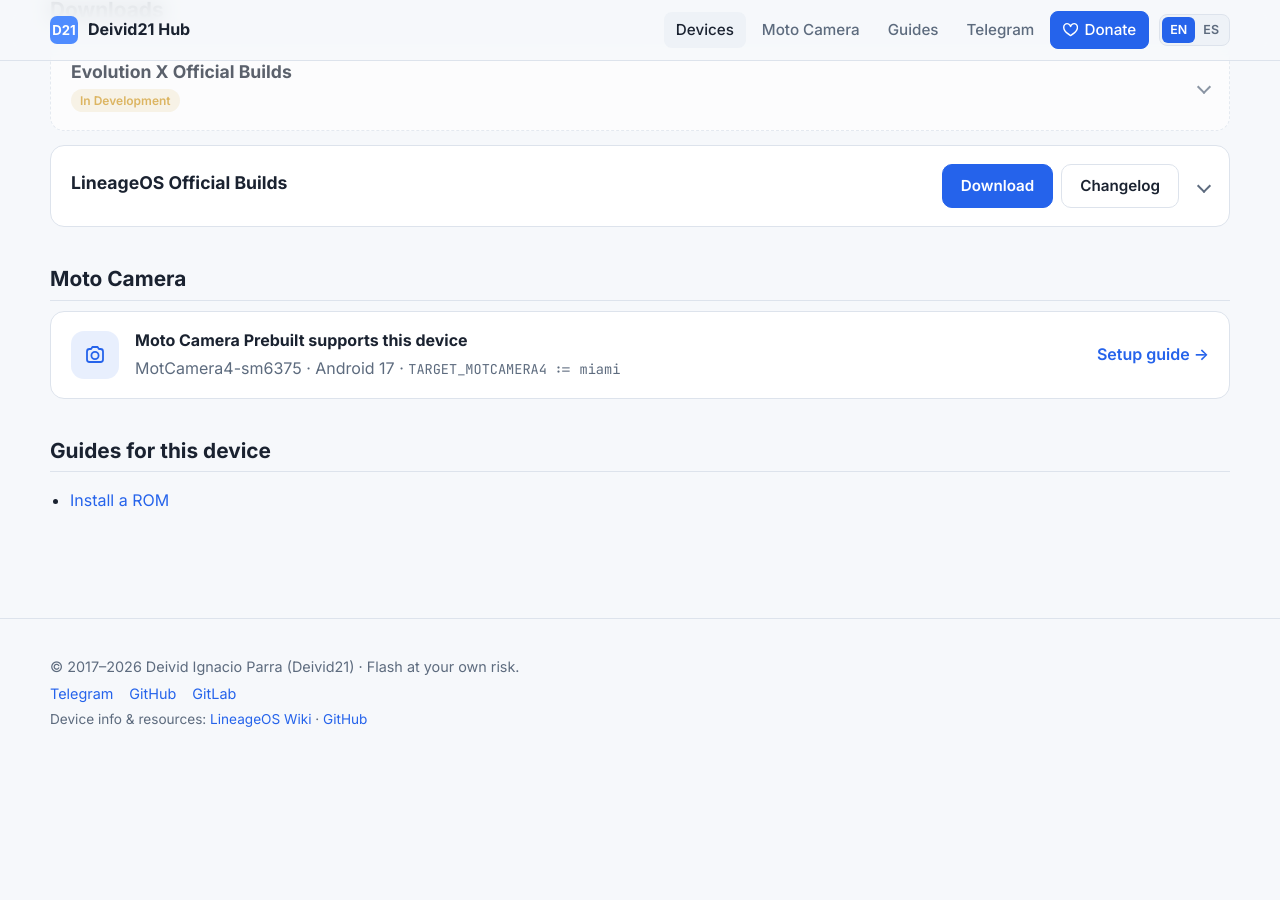
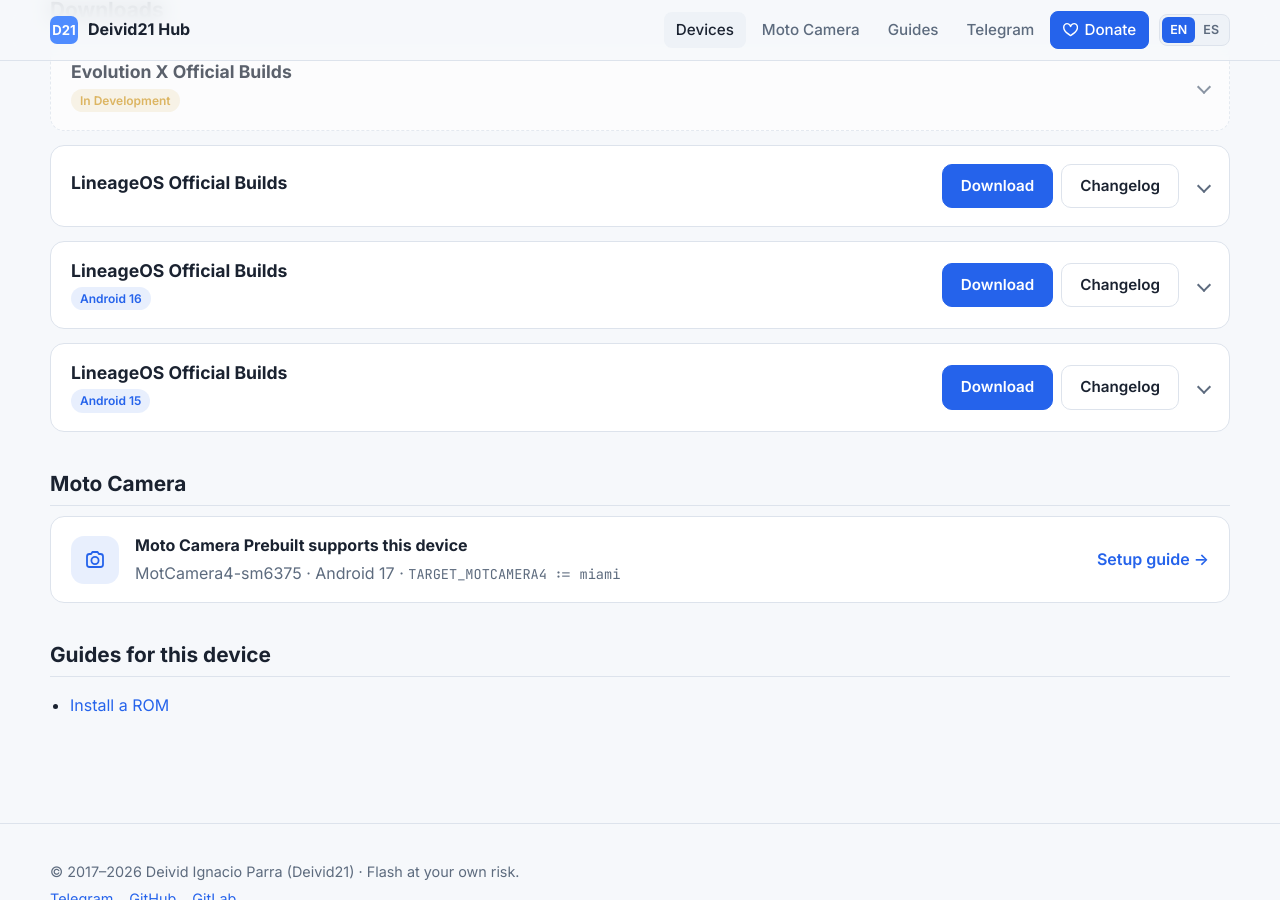
Before and after one commit to Deivid21/deivid21.github.io, a Jekyll site: the page built from _devices/miami.md, in a window 1280 px wide and 900 px high, scrolled down 494 px. Built offline with Jekyll 4.4.1, drawn with Linux system fonts in a browser that asks for light colours; before the commit the page ends 1261 px from its top, so only the background shows below that; part of the change alters nothing that is shown.

Commit message:
feat(devices): add archived LineageOS builds for miami
Keep the last official signed nightlies from Deivid21/RELEASES: 23.2
(Android 16), 22.2 (Android 15).

Co-Authored-By: Claude Opus 5.5 <noreply@anthropic.com>

```diff
--- a/_devices/miami.md
+++ b/_devices/miami.md
@@ -19,4 +19,54 @@ roms:
     # version: ""
     # status: active      # active | discontinued
     # date: 2026-11-03
+  - name: LineageOS
+    archived: true
+    android: 16
+    version: "23.2"
+    status: discontinued
+    date: 2026-10-04
+    download: https://github.com/Deivid21/RELEASES/releases/download/lineage-23.2-20261004-nightly-miami-signed/lineage-23.2-20261004-nightly-miami-signed.zip
+    changelog: https://github.com/Deivid21/RELEASES/releases/tag/lineage-23.2-20261004-nightly-miami-signed
+    sha256: "a25a063d5143f0b6aa614299c59d8b1d232d29a898157f1ffc6108e6d3146170"
+    filesize: "1.10 GB"
+    security_patch: September 2026
+    gapps: false
+    files:
+      - name: boot.img
+        url: https://github.com/Deivid21/RELEASES/releases/download/lineage-23.2-20261004-nightly-miami-signed/boot.img
+      - name: dtbo.img
+        url: https://github.com/Deivid21/RELEASES/releases/download/lineage-23.2-20261004-nightly-miami-signed/dtbo.img
+      - name: vbmeta.img
+        url: https://github.com/Deivid21/RELEASES/releases/download/lineage-23.2-20261004-nightly-miami-signed/vbmeta.img
+      - name: vbmeta_system.img
+        url: https://github.com/Deivid21/RELEASES/releases/download/lineage-23.2-20261004-nightly-miami-signed/vbmeta_system.img
+      - name: vendor_boot.img
+        url: https://github.com/Deivid21/RELEASES/releases/download/lineage-23.2-20261004-nightly-miami-signed/vendor_boot.img
+    notes: "Last official LineageOS 23.2 nightly build (signed): September 2026 security patch, SELinux enforcing. No longer updated."
+    notes_es: "Última nightly oficial de LineageOS 23.2 (firmada): parche de seguridad de septiembre de 2026, SELinux enforcing. Ya no se actualiza."
+  - name: LineageOS
+    archived: true
+    android: 15
+    version: "22.2"
+    status: discontinued
+    date: 2025-10-05
+    download: https://github.com/Deivid21/RELEASES/releases/download/lineage-22.2-20251005-nightly-miami-signed/lineage-22.2-20251005-nightly-miami-signed.zip
+    changelog: https://github.com/Deivid21/RELEASES/releases/tag/lineage-22.2-20251005-nightly-miami-signed
+    sha256: "9b648847656205bdc0500c871f064b10935c96f2b76e1df8a75202ce57053c24"
+    filesize: "1.04 GB"
+    security_patch: September 2025
+    gapps: false
+    files:
+      - name: boot.img
+        url: https://github.com/Deivid21/RELEASES/releases/download/lineage-22.2-20251005-nightly-miami-signed/boot.img
+      - name: dtbo.img
+        url: https://github.com/Deivid21/RELEASES/releases/download/lineage-22.2-20251005-nightly-miami-signed/dtbo.img
+      - name: vbmeta.img
+        url: https://github.com/Deivid21/RELEASES/releases/download/lineage-22.2-20251005-nightly-miami-signed/vbmeta.img
+      - name: vbmeta_system.img
+        url: https://github.com/Deivid21/RELEASES/releases/download/lineage-22.2-20251005-nightly-miami-signed/vbmeta_system.img
+      - name: vendor_boot.img
+        url: https://github.com/Deivid21/RELEASES/releases/download/lineage-22.2-20251005-nightly-miami-signed/vendor_boot.img
+    notes: "Last official LineageOS 22.2 nightly build (signed): September 2025 security patch, SELinux enforcing. No longer updated."
+    notes_es: "Última nightly oficial de LineageOS 22.2 (firmada): parche de seguridad de septiembre de 2025, SELinux enforcing. Ya no se actualiza."
 ---
```
